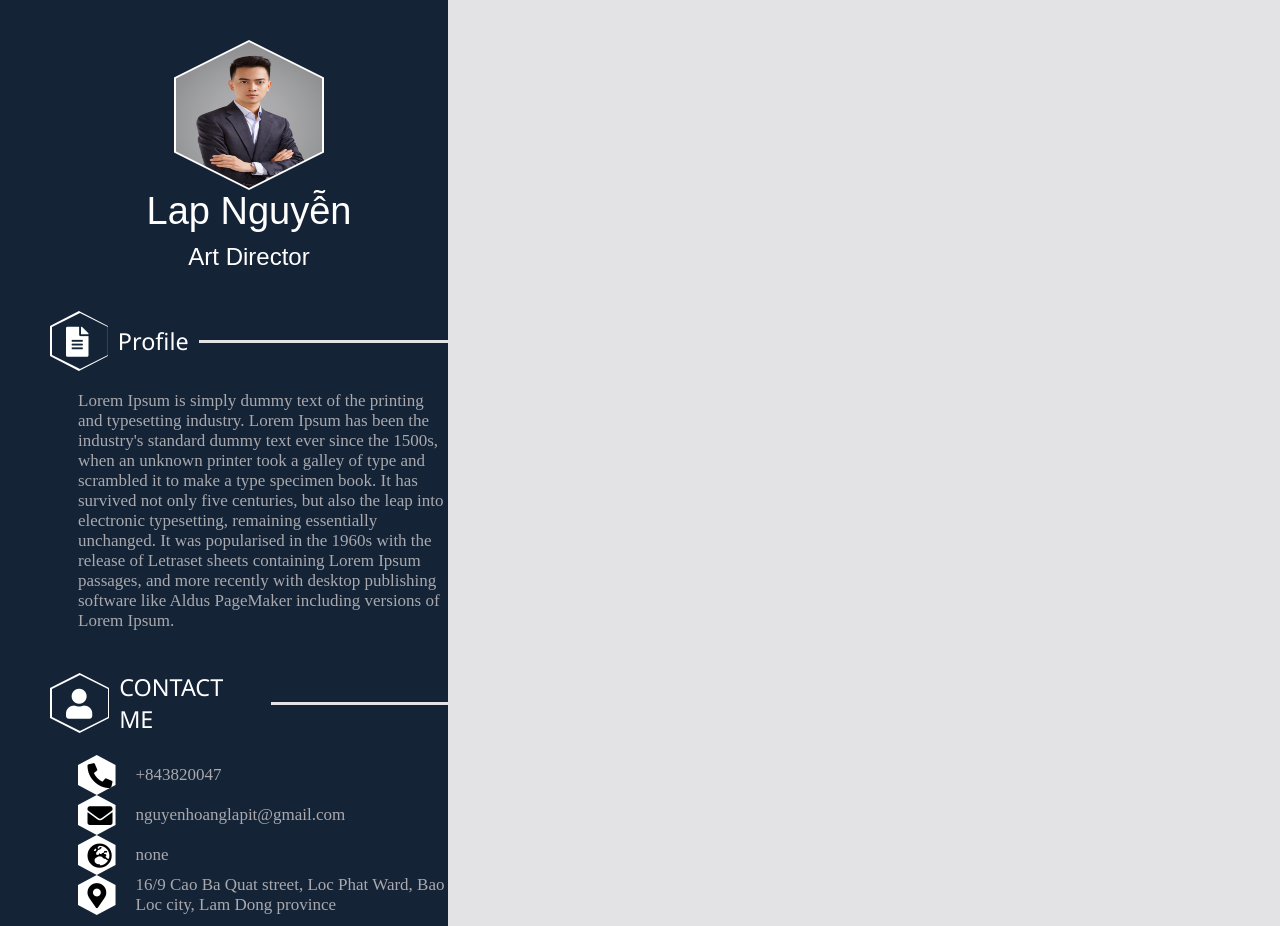
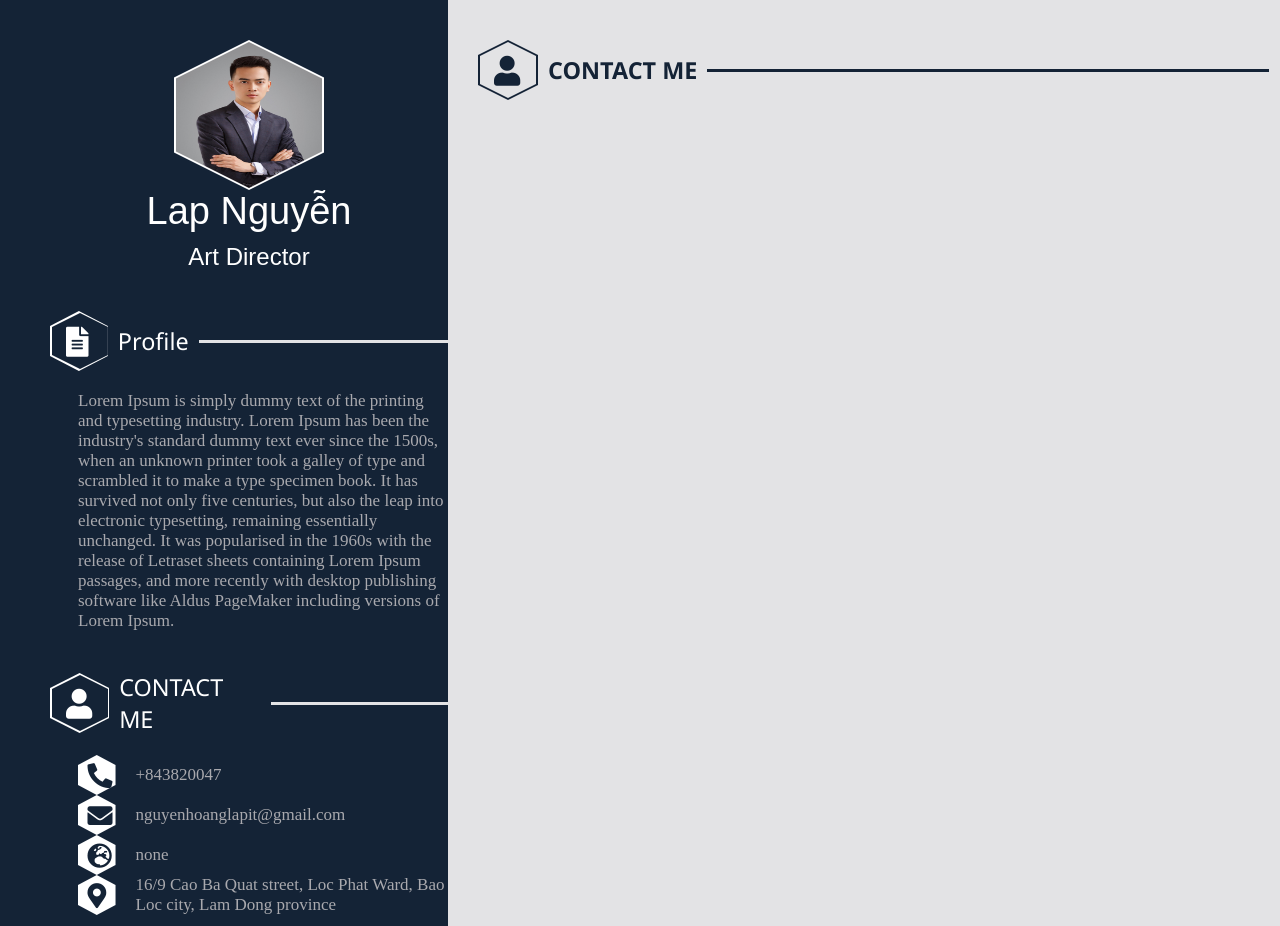
Before and after one commit to lapnguyen331/frontEndHomeWork, a plain HTML site: page ex1_CV/index.html in a window 1280 px wide. Shown: the top 926 px of the page. Drawn offline with Linux system fonts and the light colour scheme.

Commit message:
sửa side bar và header phần content

```diff
--- a/ex1_CV/index.html
+++ b/ex1_CV/index.html
@@ -34,7 +34,7 @@
             margin-left: 50px;
             margin-top: 40px;
         }
-        .title-top{
+        .margin-top{
             margin-top:40px;
         }
         .avatar{
@@ -81,47 +81,79 @@
             color: #fff;
             font-size: 24px;
         }
-        #side-bar .head{
+        #side-bar .head, #main .head{
             display: flex;
             flex-direction: row;
             align-items: center;
         }
-        #side-bar .head .icon{
+         .head .icon{
             width: 60px;
             height: 60px;
+
+        }
+        #side-bar .head .icon {
             background-color: white;
+        }
+        #main .head .icon {
+            background-color: #142336;
         }
 
         .head .poli-icon{
-            background-color: #142336;
             top: 2px; /* equal to border thickness */
             left: 2px; /* equal to border thickness */
             width: 56px; /* container height - (border thickness * 2) */
             height: 56px; /* container height - (border thickness * 2) */
         }
+        #side-bar .poli-icon{
+            background-color: #142336;
+        }
+        #main .poli-icon{
+            background-color: #e3e3e5;
+        }
 
-        #side-bar .head .icon i {
+         .head .icon i {
             position: relative;
             top: 25%;
             left: 25%;
             font-size: 30px;
             width:100%;
             height: 100%;
+        }
+        #side-bar .head .icon i{
             color: white;
         }
-        #side-bar .title{
-            color: white;
+        #side-bar .content i{
+            color: #142336;
+        }
+        #main .icon i {
+            color:#142336 ;
+        }
+         .title{
             font-size: 20px;
             font-family:'Segoe UI', Tahoma, Geneva, Verdana, sans-serif;
             margin-left: 10px;
         }
+        #side-bar .title{
+            color: white;
+        }
+        #main .title{
+            color: #142336;
+        }
          .title h3{
             font-weight: 400;
         }
+        #main .title h3{
+            font-weight: 600;
+        }
+         .line{
+            margin-left: 10px;
+            height: 50%;
+        }
         #side-bar .line{
             border-bottom: 3px solid #e3e3e5;
-            margin-left: 10px;
-            height: 50%;
+        }
+        #main .line{
+            border-bottom: 3px solid #142336;
         }
         .profile .line{
             width: 65%;
@@ -134,6 +166,9 @@
         }
         .connect .line{
             width: 60%;
+        }
+        #main .line{
+            width: 70%;
         }
         #side-bar .content{
             margin-top: 20px;
@@ -183,7 +218,7 @@
             list-style: none;
             width: 50%;
         }
-        /* disable default css of browser */
+        /* disable default progress tag css of browser */
         progress[value] {
             -webkit-appearance:none;
             -moz-appearance:none;
@@ -219,8 +254,18 @@
             width: 100%;
 
         }
+        /* main */
+        #main{
+            width: 65%;
+            display: flex;
+            flex-direction: column;
+            height: fit-content;
+        }
+        #main .container{
+            margin-left: 30px;
+        }
 
-        /* content */
+
     </style>
 </head>
 <body>
@@ -228,14 +273,14 @@
     <section id="side-bar">
         <div class="container">
           <div class="wrapper">
-            <div class="avatar title-top">
+            <div class="avatar margin-top">
                 <div class="avatar-image poligon">
                     <img src="./anh-cv-07.jpg" alt="">
                 </div>
                 <h3 class="name">Lap Nguyễn</h3>
                 <h4 class="job-position">Art Director</h3>
             </div>
-            <div class="profile title-top">
+            <div class="profile margin-top">
                 <div class="head">
                     <div class="icon poligon ">
                         <div class="poli-icon">
@@ -251,7 +296,7 @@
                     <p>Lorem Ipsum is simply dummy text of the printing and typesetting industry. Lorem Ipsum has been the industry's standard dummy text ever since the 1500s, when an unknown printer took a galley of type and scrambled it to make a type specimen book. It has survived not only five centuries, but also the leap into electronic typesetting, remaining essentially unchanged. It was popularised in the 1960s with the release of Letraset sheets containing Lorem Ipsum passages, and more recently with desktop publishing software like Aldus PageMaker including versions of Lorem Ipsum.</p>
                 </div>
             </div>
-            <div class="contact title-top">
+            <div class="contact margin-top">
                 <div class="head">
                     <div class="icon poligon">
                         <div class="poli-icon">
@@ -297,7 +342,7 @@
                      </div>
                 </div>
             </div>
-            <div class="skill title-top">
+            <div class="skill margin-top">
                 <div class="head">
                     <div class="icon poligon">
                         <div class="poli-icon">
@@ -340,7 +385,7 @@
                     </ul>
                 </div>
             </div>
-            <div class="connect title-top">
+            <div class="connect margin-top">
                 <div class="head">
                     <div class="icon poligon">
                         <div class="poli-icon">
@@ -385,14 +430,29 @@
                         </a>
                     </div>
                 </div>
-
             </div>
           </div>
         </div>
     </section>
     <!-- main -->
     <section id="main">
+        <div class="container">
+            <div class=" margin-top">
+                <div class="head">
+                    <div class="icon poligon">
+                        <div class="poli-icon">
+                            <i class="fas fa-user"></i>
+                        </div>
+                    </div>
+                    <div class="title">
+                        <h3>CONTACT ME</h3>
+                    </div>
+                    <div class="line"></div>
+                </div>
+                <div class="content">
 
+                </div>
+        </div>
     </section>
 </body>
 </html>
```
Lines whose indentation alone changed are shown as unchanged.
